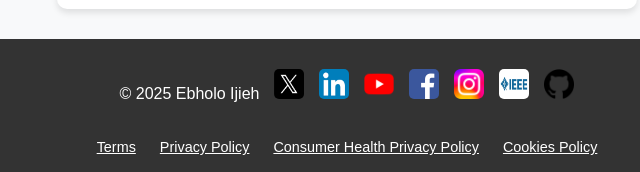
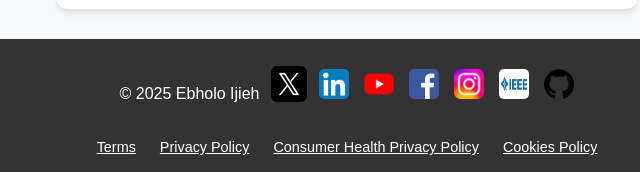
Before and after one commit to ebholoijieh0/ebholoijieh0.github.io, a plain HTML site: page index.html in a window 1280 px wide. In both pictures the pointer is over the picture 582 px from the left and 1334 px from the top of the page. Shown: the part 1250-1422 px from the top of the page, 293-933 px from the left. Drawn offline with nearby package versions, Linux system fonts and the light colour scheme.

Commit message:
hover social media on index.html

```diff
--- a/index.html
+++ b/index.html
@@ -113,6 +113,12 @@
             height: 30px;
             border-radius: 5px;
         }
+
+        /* Hover Effect for Social Media Links */
+        .social-media a img:hover {
+        transform: scale(1.2); /* Slight zoom-in effect */
+        filter: brightness(1.2); /* Brighten the icon */
+        }
         .footer-links {
             margin-top: 20px;
             font-size: 0.9rem;
```
